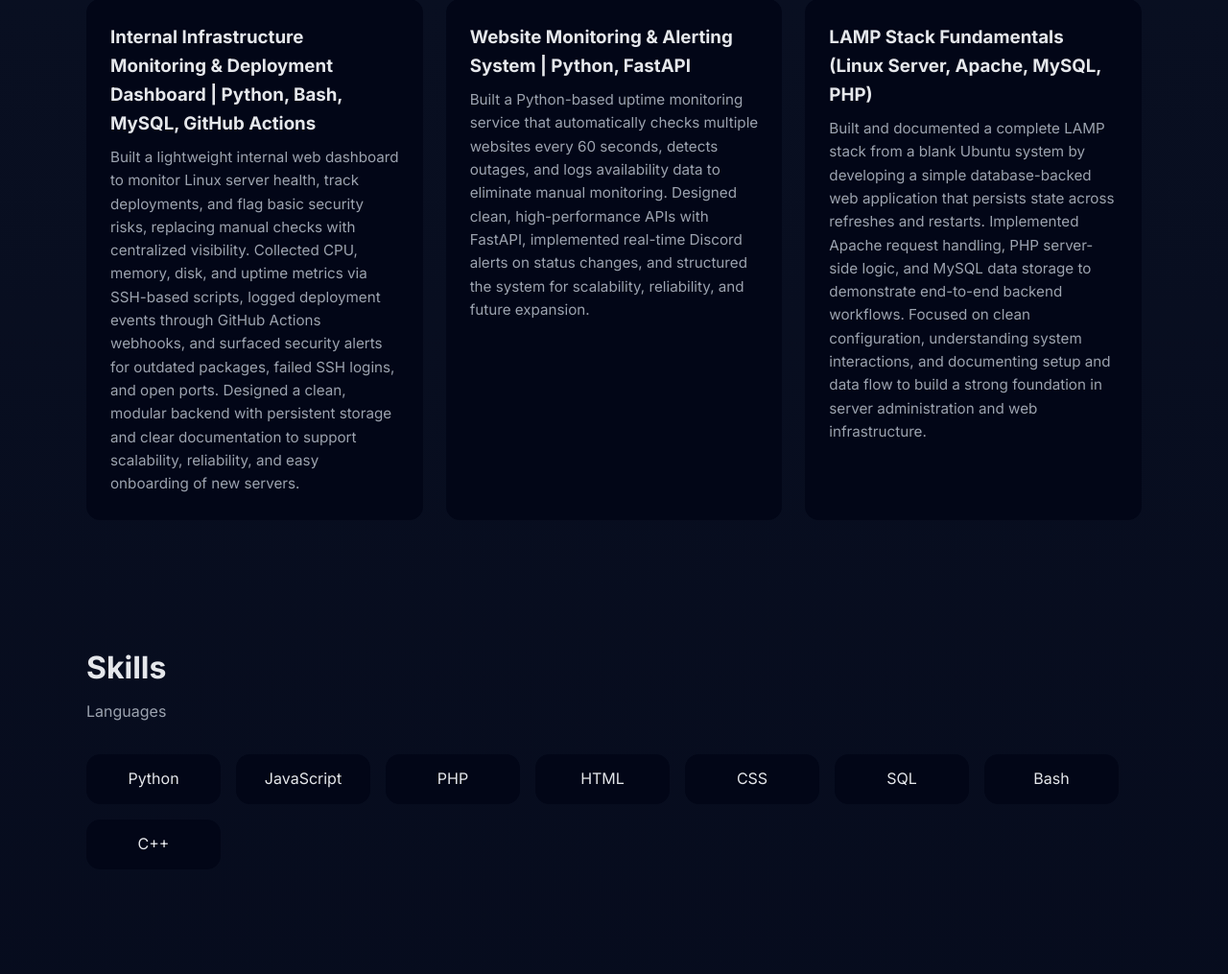
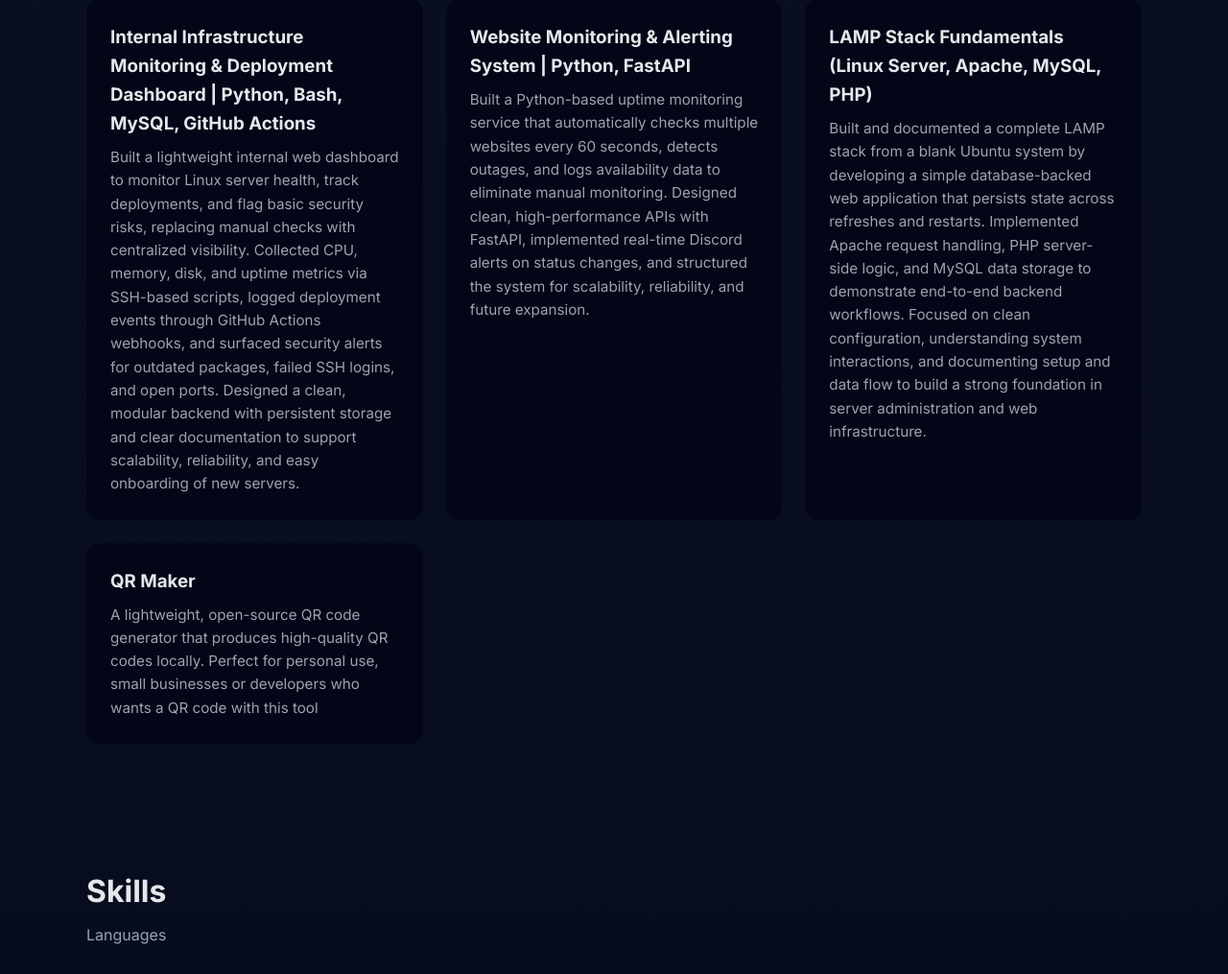
Before and after one commit to ryankgordon/RyanGordon, a Flask app: page /resume in a window 1280 px wide. Shown: the part 2711-3726 px from the top of the page at 96% size. Run offline with Flask 3, Linux system fonts and the light colour scheme.

Commit message:
updated the project section

```diff
--- a/templates/resume.html
+++ b/templates/resume.html
@@ -141,6 +141,13 @@
           Built and documented a complete LAMP stack from a blank Ubuntu system by developing a simple database-backed web application that persists state across refreshes and restarts. Implemented Apache request handling, PHP server-side logic, and MySQL data storage to demonstrate end-to-end backend workflows. Focused on clean configuration, understanding system interactions, and documenting setup and data flow to build a strong foundation in server administration and web infrastructure.
         </p>
       </div>
+
+      <div class="project">
+        <h3>QR Maker </h3>
+        <p>
+          A lightweight, open-source QR code generator that produces high-quality QR codes locally. Perfect for personal use, small businesses or developers who wants a QR code with this tool
+        </p>
+      </div>
     </div>
   </section>
 
```
